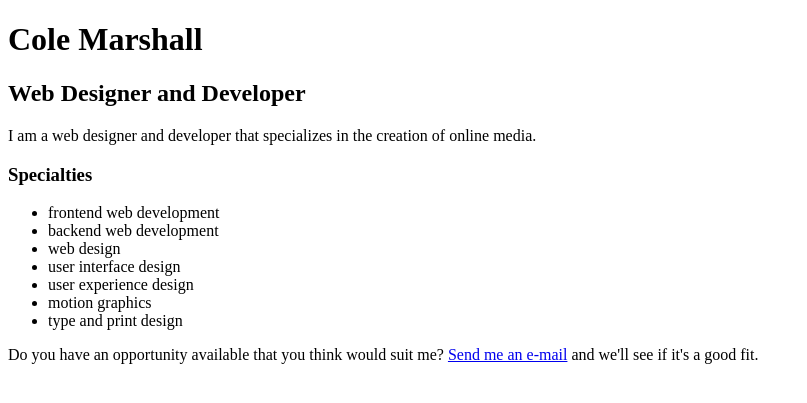
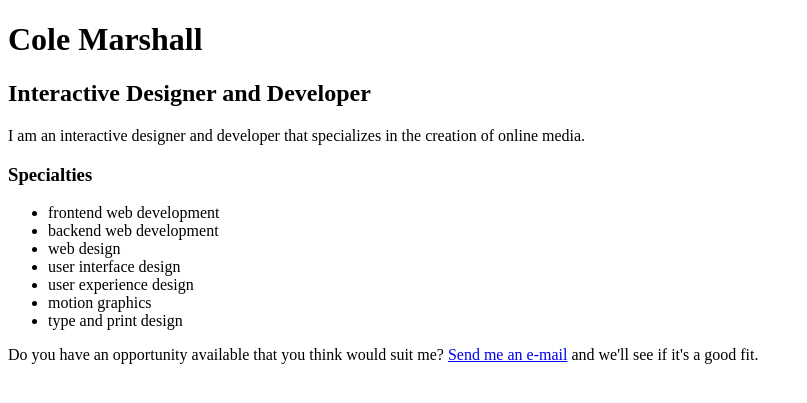
Before and after one commit to ccmars/colemarshall.net, a PHP site: page /data/code/html.html in a window 1280 px wide. Shown: the top 403 px of the page, without its empty margins (0-807 px from the left). Run offline with PHP 8.4, Linux system fonts and the light colour scheme.

Commit message:
Resume wording adjustments

```diff
--- a/data/code/html.html
+++ b/data/code/html.html
@@ -2,12 +2,12 @@
 <html>
 	<head>
 		<meta charset="UTF-8">
-		<title>Cole Marshall - Web Designer and Developer</title>
+		<title>Cole Marshall - Interactive Designer and Developer</title>
 	</head>
 	<body>
 		<h1>Cole Marshall</h1>
-		<h2>Web Designer and Developer</h2>
-		<p>I am a web designer and developer that specializes in the creation of online media.</p>
+		<h2>Interactive Designer and Developer</h2>
+		<p>I am an interactive designer and developer that specializes in the creation of online media.</p>
 		<h3>Specialties</h3>
 		<ul>
 			<li>frontend web development</li>
--- a/data/code/javascript.js
+++ b/data/code/javascript.js
@@ -15,7 +15,7 @@ Cole.prototype.getFullName = function() {
 };
 
 Cole.prototype.getReadableDetails = function() {
-	var readable = this.getFullName() + " is " + (this.profession.match('/^[aeiou]/i')?"an ":"a ") + this.profession + " who specializes in ";
+	var readable = this.getFullName() + " is " + (this.profession.match(/^[aeiou]/i)?"an ":"a ") + this.profession + " who specializes in ";
 	for (var i = 0; i < this.skills.length; i++) {
 		readable += this.skills[i];
 		if (i == this.skills.length - 2) {
@@ -30,7 +30,7 @@ Cole.prototype.getReadableDetails = function() {
 }
 
 // Instantiate Cole
-var cole = new Cole("Web Developer & Designer");
+var cole = new Cole("Interactive Developer & Designer");
 
 // Echo Cole's Profession and Skills
 console.log(cole.getReadableDetails());
--- a/data/code/json.json
+++ b/data/code/json.json
@@ -1,7 +1,7 @@
 {
 	"basics": {
 		"name": "Cole Marshall",
-		"label": "Web Designer & Developer",
+		"label": "Interactive Designer & Developer",
 		"picture": "http://www.ColeMarshall.net/images/ColeMarshall.jpg",
 		"email": "ColeM@ColeMarshall.net",
 		"website": "http://www.ColeMarshall.net",
--- a/data/code/php.php
+++ b/data/code/php.php
@@ -8,7 +8,7 @@ class Cole extends Human {
 	private $profession;
 	private $specialties;
 
-	function __construct($initialProfession = "Web Developer & Designer") {
+	function __construct($initialProfession = "Interactive Developer & Designer") {
 		$this->profession = $initialProfession;
 		$this->specialties = [
 			"HTML", "CSS", "JavaScript", "Sass", "jQuery",
--- a/data/resume.json
+++ b/data/resume.json
@@ -1,7 +1,7 @@
 {
 	"basics": {
 		"name": "Cole Marshall",
-		"label": "Web Designer & Developer",
+		"label": "Interactive Designer & Developer",
 		"picture": "http://www.ColeMarshall.net/images/ColeMarshall.jpg",
 		"email": "ColeM@ColeMarshall.net",
 		"website": "http://www.ColeMarshall.net",
@@ -48,7 +48,7 @@
 	"work": [
 		{
 			"company": "MusicMaster, Inc.",
-			"position": "Web Designer & Developer",
+			"position": "Webmaster",
 			"website": "http://www.MusicMaster.com/",
 			"startDate": "2011-03-07",
 			"endDate": "",
```
